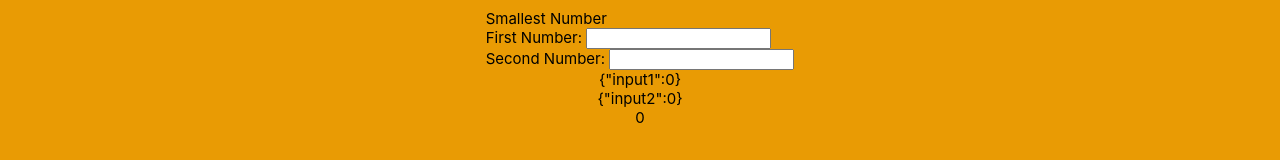
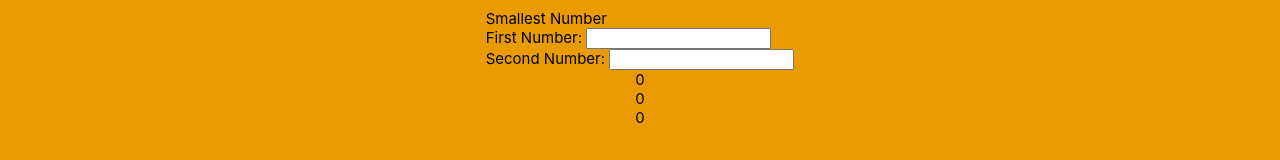
Before and after one commit to ValerieLoveland/frankenstein, a React (Create React App) app: page /min in a window 1280 px wide. Shown: the part 342-502 px from the top of the page. Built offline with nearby package versions, Linux system fonts and the light colour scheme.

Commit message:
simplify the min function

```diff
--- a/src/Min.tsx
+++ b/src/Min.tsx
@@ -1,12 +1,8 @@
 import React, { useState } from "react";
 
 export const Min = () => {
-  const [minInput1, setMinInput1] = useState({
-    input1: 0,
-  });
-  const [minInput2, setMinInput2] = useState({
-    input2: 0,
-  });
+  const [minInput1, setMinInput1] = useState(0);
+  const [minInput2, setMinInput2] = useState(0);
 
   return (
     <>
@@ -16,10 +12,7 @@ export const Min = () => {
         <label>First Number: </label>
         <input
           onChange={(event) => {
-            setMinInput1({
-              input1: parseInt(event.currentTarget.value),
-            });
-            determineMin(minInput1.input1, minInput2.input2);
+            setMinInput1(parseInt(event.currentTarget.value));
           }}
         />
 
@@ -27,18 +20,14 @@ export const Min = () => {
           <label>Second Number: </label>
           <input
             onChange={(event) => {
-              setMinInput2({
-                input2: parseInt(event.currentTarget.value),
-              });
+              setMinInput2(parseInt(event.currentTarget.value));
             }}
           />
         </div>
       </form>
       <div>{JSON.stringify(minInput1)}</div>
       <div>{JSON.stringify(minInput2)}</div>
-      <div>
-        {JSON.stringify(determineMin(minInput1.input1, minInput2.input2))}
-      </div>
+      <div>{JSON.stringify(determineMin(minInput1, minInput2))}</div>
     </>
   );
 };
```
